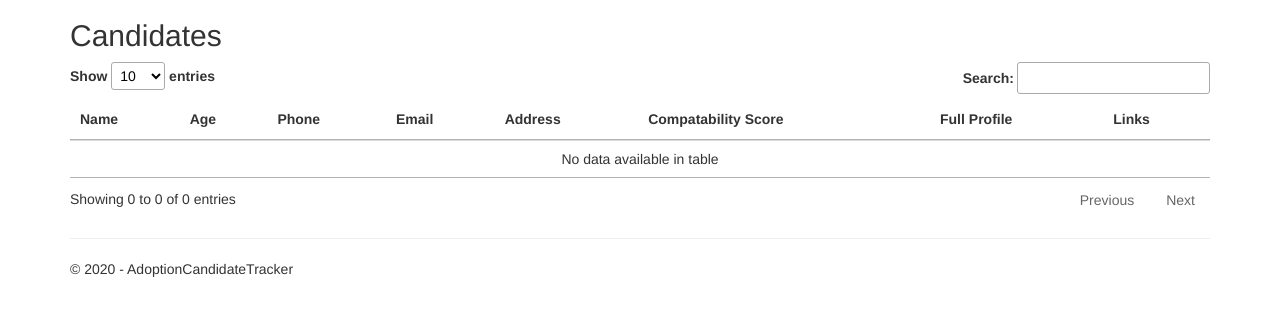
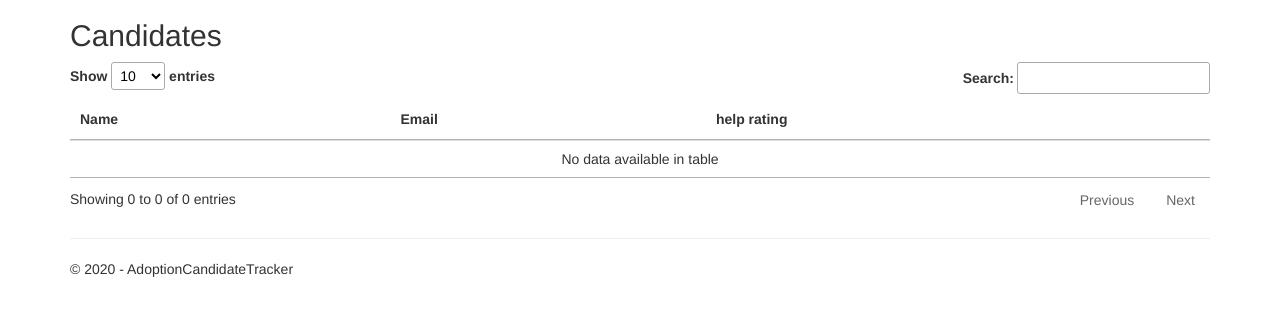
Before and after one commit to jcanode/Community-lifeline-use, a Flask app: page /candidates in a window 1280 px wide. Shown: the part 51-367 px from the top of the page. Run offline with Flask 2, Linux system fonts and the light colour scheme; the visitor is signed in with stand-in values (Sample User, id 1); data that the repository does not hold is empty; parts of the project's set-up code (start-up, migrations or seed data) failed here and were passed over; some libraries are stand-ins or nearby versions.

Commit message:
updated data more

```diff
--- a/ws/ws/ws/templates/candidates.html
+++ b/ws/ws/ws/templates/candidates.html
@@ -8,13 +8,11 @@
     <thead>
         <tr>
             <th>Name</th>
-            <th>Age</th>
-            <th>Phone</th>
+
             <th>Email</th>
-            <th>Address</th>
-            <th>Compatability Score</th>
-            <th>Full Profile</th>
-            <th>Links</th>
+
+            <th>help rating</th>
+
         </tr>
     </thead>
     <tbody></tbody>
@@ -36,15 +34,11 @@
             bSort: false,
             columns: [
                 { data: "name" },
-                { data: "age" },
-                { data: "phone" },
                 { data: "email" },
-                { data: "address" },
-                { data: "score" },
-                { data: "full profile" },
-                { data: null, render: function (data, type, row) {
-                    return '<a href="social_media_flags?id=' + row["id"] + '">Social Media Flags</a>'
-                }}
+
+                { data: "helprating" },
+
+
             ]
         });
     });
```
Also changed, not shown: ws/ws/ws/adopterData.py (+4 -14 lines).
